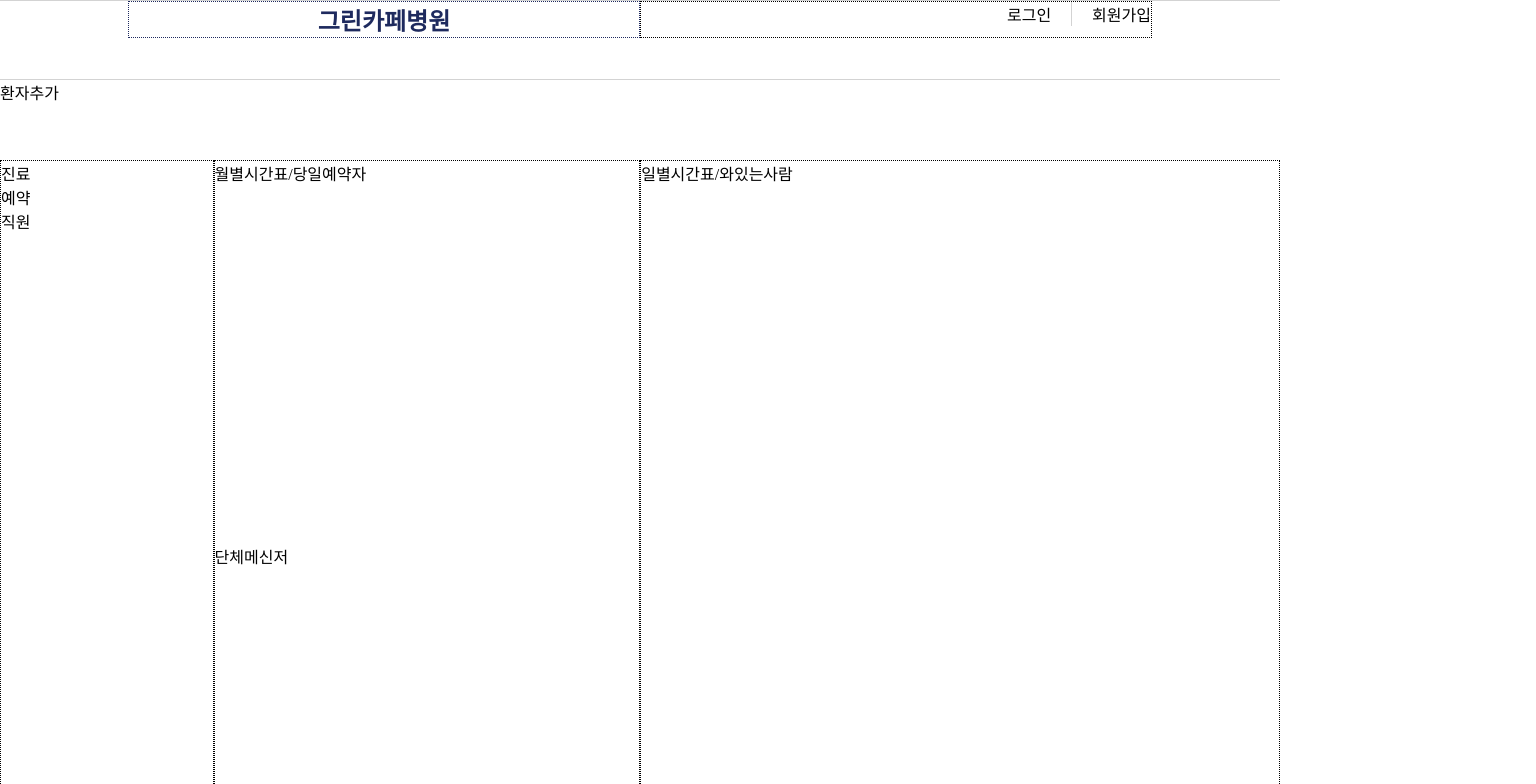
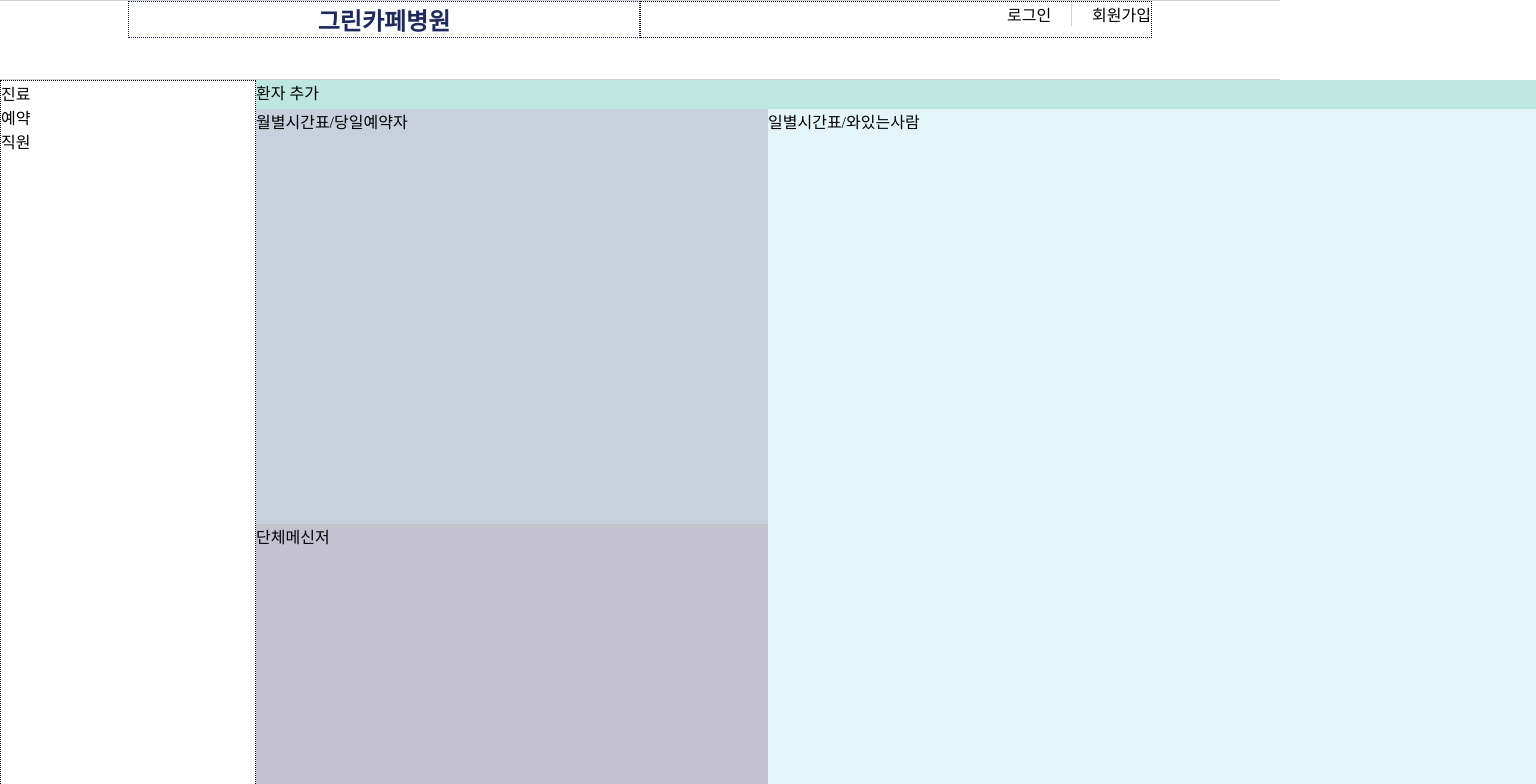
Before and after one commit to sunkh964/Team3, a React (Create React App) app in the folder src/main/frontend/: page /admin in a window 1280 px wide. Shown: the top 784 px of the page, 1536 px wide, since content can reach past the window. Built offline with nearby package versions, Linux system fonts and the light colour scheme; a web font is replaced by a local one.

Commit message:
layout fix

```diff
--- a/src/main/frontend/src/App.js
+++ b/src/main/frontend/src/App.js
@@ -1,17 +1,21 @@
-import logo from './logo.svg';
 import './App.css';
-import { Route, Routes } from 'react-router-dom';
+import './reset.css';
+import { Route, Routes, useNavigate } from 'react-router-dom';
 import UserLayout from './pages/user/UserLayout';
 import AdminLayout from './pages/admin/AdminLayout';
-import './reset.css';
-
+import StaffManage from './pages/admin/StaffManage';
+import AdminHome from './pages/admin/AdminHome';
+import UserHome from './pages/user/UserHome';
 
 function App() {
+
+  const navigate = useNavigate();
+
   return (
     <div className="App">
         <div className='head-line'>
           <div className='head'>
-            <div className='head-name'>
+            <div className='head-name' onClick={() => {navigate('/');}}>
               그린카페병원
             </div>
             <div className='head-login'>
@@ -27,12 +31,16 @@ function App() {
           <Routes>
             {/* 회원용 */}
             <Route path='/' element={<UserLayout />}>
-
+              {/* 회원용 - 첫 화면 */}
+              <Route path='' element={<UserHome />} />
             </Route>
 
             {/* 관리자용 */}
             <Route path='/admin' element={<AdminLayout />}>
-
+              {/* 관리자용 - 첫 화면 */}
+              <Route path='' element={<AdminHome />} />
+              {/* 관리자용 - 직원 관리 */}
+              <Route path='staffManage' element={<StaffManage />} />
             </Route>
           </Routes>
         </div>
--- /dev/null
+++ b/src/main/frontend/src/pages/admin/AdminHome.css
@@ -0,0 +1,44 @@
+/* ================ 레이아웃 잡기 ================ */
+.home-div {
+   display: flex;
+   flex-direction: column;
+   height: 100%;
+}
+
+.other-div {
+   display: flex;
+   width: 100%;
+   height: 100%;
+}
+
+.other1-div {
+   width: 40%;
+   display: flex;
+   flex-direction: column;
+}
+
+/* ================ 환자 추가 ================ */
+.add-div {
+   height: 30px;
+   background-color: #bee7e0;
+}
+
+/* ================ 월별 시간표 ================ */
+.schedule-div {
+   height: 60%;
+   background-color: #c9d0dd;
+}
+
+/* ================ 단체메신저 ================ */
+.messenger-div {
+   height: 40%;
+   background-color: #c5c2cf;
+}
+
+/* ================ 일별 시간표 ================ */
+.other2-div {
+   background-color: #e3f5f8;
+   width: 60%;
+   display: flex;
+   flex-direction: column;
+}
--- /dev/null
+++ b/src/main/frontend/src/pages/admin/AdminHome.js
@@ -0,0 +1,21 @@
+import React from 'react'
+import './AdminHome.css';
+const AdminHome = () => {
+  return (
+    <div className='home-div'>
+      <div className='add-div'>
+         <div>환자 추가</div>
+      </div>
+      <div className='other-div'>
+         <div className='other1-div' >
+            <div className='schedule-div'>월별시간표/당일예약자</div>
+            <div className='messenger-div'>단체메신저</div>
+         </div>
+         <div className='other2-div'>일별시간표/와있는사람</div>
+
+      </div>
+   </div>
+  )
+}
+
+export default AdminHome
--- a/src/main/frontend/src/pages/admin/AdminLayout.css
+++ b/src/main/frontend/src/pages/admin/AdminLayout.css
@@ -1,38 +1,21 @@
 .adminLayout > div:first-child{
-  height: 10vh;
+  height: 90vh;
 }
 .adminLayout-content{
   display: flex;
 }
 
-.adminLayout-content > .side-menu{
+.side-menu{
   border: 1px dotted;
   width: 20%;
   display: flex;
 }
 
-.adminLayout-content > .side-menu li{
+.side-menu li{
   list-style: none;
   display: flex;
 }
 
-.adminLayout-content >.show{
-  display: flex;
-  width: 100%;
-  height: 80vh
+.main-menu {
+  width: 80%;
 }
-
-.adminLayout-content >.show >div{
-  border: 1px dotted;
-}
-
-.adminLayout-content .show_1{
-  width: 40%;
-}
-.show_1 > div:first-child{
-  height: 60%;
-}
-
-.adminLayout-content .show_2{
-  width: 60%;
-}
--- a/src/main/frontend/src/pages/admin/AdminLayout.js
+++ b/src/main/frontend/src/pages/admin/AdminLayout.js
@@ -1,10 +1,10 @@
 import React from 'react'
 import './AdminLayout.css'
+import { Outlet } from 'react-router-dom'
 
 const AdminLayout = () => {
   return (
     <div className='adminLayout'>
-      <div>환자추가</div>
       <div className='adminLayout-content'>
         <div className='side-menu'>
           <ul>
@@ -13,13 +13,10 @@ const AdminLayout = () => {
             <li>직원</li>
           </ul>
         </div>
-        <div className='show'>
-          <div className='show_1'>
-            <div>월별시간표/당일예약자</div>
-            <div>단체메신저</div>
-          </div>
-          <div className='show_2'>일별시간표/와있는사람</div>
+        <div className='main-menu'>
+          <Outlet />
         </div>
+
       </div>
     </div>
   )
--- /dev/null
+++ b/src/main/frontend/src/pages/admin/StaffManage.js
@@ -0,0 +1,9 @@
+import React from 'react'
+
+const StaffManage = () => {
+  return (
+    <div>StaffManage</div>
+  )
+}
+
+export default StaffManage
--- /dev/null
+++ b/src/main/frontend/src/pages/user/UserHome.css
@@ -0,0 +1,81 @@
+/* ================ 레이아웃 잡기 ================ */
+
+.home-div {
+   display: flex;
+   width: 100vw;
+}
+
+/* ================ 이미지 ================ */
+
+.img{
+   border: 1px dotted gray;
+   height: 50vh;
+   overflow: hidden;
+}
+
+/* ================ 내용 ================ */
+
+.content{
+   display: flex;
+   width: 65vw;
+   height: 30vh;
+   margin: 30px auto;
+   gap: 30px;
+}
+.content > div:first-child{
+   border: 1px dotted ;
+   width: 50%;
+}
+.content >div:last-child{
+   width: 60%;
+   display: grid;
+   grid-template-columns: repeat(2, 1fr);
+   gap: 15px;
+}
+
+.content .content-list > div{
+   box-shadow: 3px 3px 7px #cccccc;
+   color: white;
+   text-align: center;
+   display: flex;
+   flex-direction: column;
+   justify-content: center;
+}
+
+.content-list > div > div{
+   display: flex;
+   justify-content: center;
+}
+
+.content-list > div > div:first-child{
+   font-size: 1.5rem;
+   font-weight: 600;
+   margin-bottom: 15px;
+}
+
+.content-list > div > div:nth-child(2) >div{
+   width: 120px;
+   border: 1px solid white;
+   padding: 5px 5px;
+}
+
+.content-list > div > div:nth-child(2) >div:last-child{
+   border-left: none;
+}
+.content-list > div > div:nth-child(2) >div:hover{
+   font-weight: 600;
+   cursor: pointer;
+}
+
+.content-list1{
+   background-color: #2dbc8c;
+}
+.content-list2{
+   background-color: #15989f;
+}
+.content-list3{
+   background-color: #0797c1;
+}
+.content-list4{
+   background-color: #1360b6;
+}
--- /dev/null
+++ b/src/main/frontend/src/pages/user/UserHome.js
@@ -0,0 +1,45 @@
+import React from 'react'
+import './UserHome.css'
+
+const UserHome = () => {
+   return (
+   <div className='home-div'>
+      <div className='img'>이미지</div>
+
+      <div className='content'>
+         <div>
+            <div>게시판/공지</div>
+            <div>내용</div>
+         </div>
+         <div className='content-list'>
+            <div className='content-list1'>
+               <div>진료안내</div>
+               <div>
+               <div>과/의료진 안내</div>
+               <div>예약 안내</div>
+               </div>
+            </div>
+            <div className='content-list2'>
+               <div>이용안내</div>
+               <div>
+               <div>시설 안내</div>
+               <div>증명서발급</div>
+               </div>
+            </div>
+            <div className='content-list3'>
+               <div>진료예약</div>
+               <div>
+               <div>예약 하기</div>
+               <div>예약 변경</div>
+               </div>
+            </div>
+            <div className='content-list4'>
+               <div>문의하기</div>
+            </div>
+         </div>
+      </div>
+   </div>
+)
+}
+
+export default UserHome
--- a/src/main/frontend/src/pages/user/UserLayout.css
+++ b/src/main/frontend/src/pages/user/UserLayout.css
@@ -30,80 +30,6 @@
   border-bottom: 2px solid #55679C;
 }
 
-/* ================ 이미지 ================ */
-
-.img{
-  border: 1px dotted gray;
-  height: 50vh;
-}
-
-/* ================ 내용 ================ */
-
-.content{
-  display: flex;
-  width: 65vw;
-  height: 30vh;
-  margin: 30px auto;
-  gap: 30px;
-}
-.content > div:first-child{
-  border: 1px dotted ;
-  width: 50%;
-}
-.content >div:last-child{
-  width: 60%;
-  display: grid;
-  grid-template-columns: repeat(2, 1fr);
-  gap: 15px;
-}
-
-.content .content-list > div{
-  box-shadow: 3px 3px 7px #cccccc;
-  color: white;
-  text-align: center;
-  display: flex;
-  flex-direction: column;
-  justify-content: center;
-}
-
-.content-list > div > div{
-  display: flex;
-  justify-content: center;
-}
-
-.content-list > div > div:first-child{
-  font-size: 1.5rem;
-  font-weight: 600;
-  margin-bottom: 15px;
-}
-
-.content-list > div > div:nth-child(2) >div{
-  width: 120px;
-  border: 1px solid white;
-  padding: 5px 5px;
-}
-
-.content-list > div > div:nth-child(2) >div:last-child{
-  border-left: none;
-}
-.content-list > div > div:nth-child(2) >div:hover{
-  font-weight: 600;
-  cursor: pointer;
-}
-
-.content-list1{
-  background-color: #2dbc8c;
-}
-.content-list2{
-  background-color: #15989f;
-}
-.content-list3{
-  background-color: #0797c1;
-}
-.content-list4{
-  background-color: #1360b6;
-}
-
 /* ================ 밑 ================ */
 .foot{
   background-color: #96a8ce;
--- a/src/main/frontend/src/pages/user/UserLayout.js
+++ b/src/main/frontend/src/pages/user/UserLayout.js
@@ -1,5 +1,6 @@
 import React from 'react'
 import './UserLayout.css'
+import { Outlet } from 'react-router-dom'
 
 const UserLayout = () => {
   return (
@@ -13,40 +14,7 @@ const UserLayout = () => {
         </ul>
       </div>
 
-      <div className='img'>이미지</div>
-
-      <div className='content'>
-        <div>
-          <div>게시판/공지</div>
-          <div>내용</div>
-        </div>
-        <div className='content-list'>
-          <div className='content-list1'>
-            <div>진료안내</div>
-            <div>
-              <div>과/의료진 안내</div>
-              <div>예약 안내</div>
-            </div>
-          </div>
-          <div className='content-list2'>
-            <div>이용안내</div>
-            <div>
-              <div>시설 안내</div>
-              <div>증명서발급</div>
-            </div>
-          </div>
-          <div className='content-list3'>
-            <div>진료예약</div>
-            <div>
-              <div>예약 하기</div>
-              <div>예약 변경</div>
-            </div>
-          </div>
-          <div className='content-list4'>
-            <div>문의하기</div>
-          </div>
-        </div>
-      </div>
+      <Outlet />
 
       <div className='foot'>
         <div>
```
